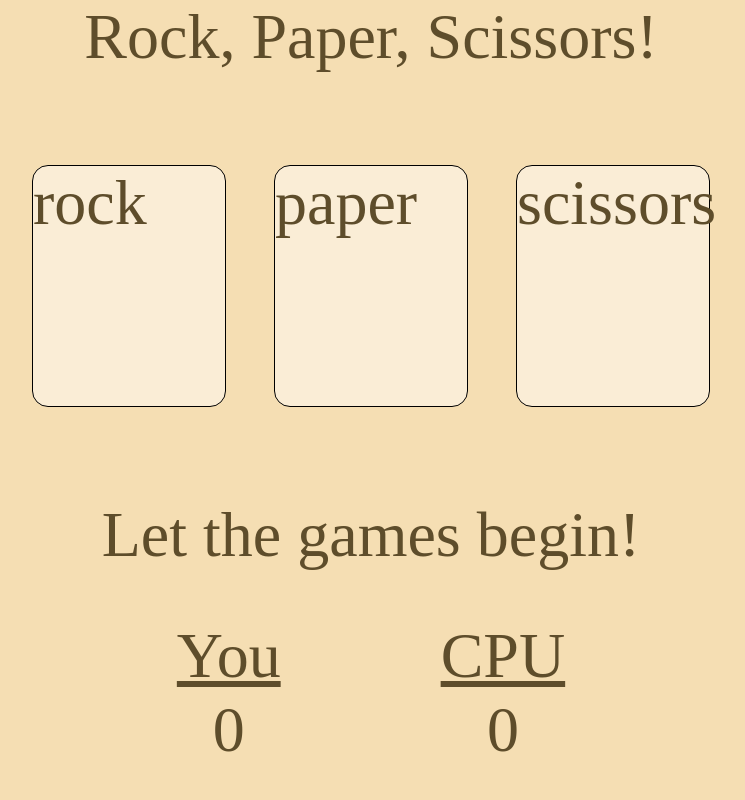
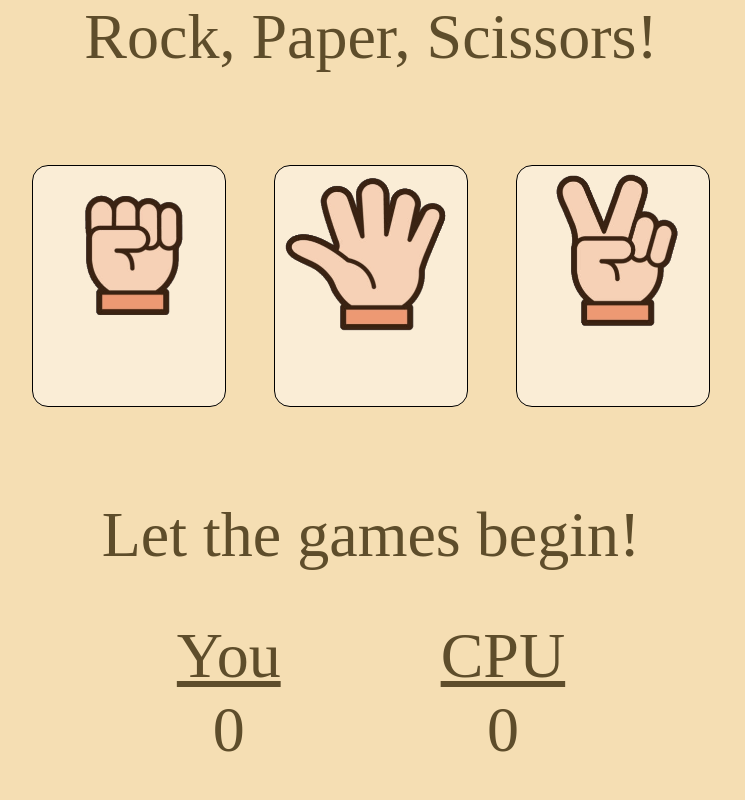
Before and after one commit to carnoldcoding/rps-javascript, a plain HTML site: page index.html in a window 1280 px wide. Shown: the whole page, without its empty margins (269-1014 px from the left). Drawn offline with Linux system fonts and the light colour scheme.

Commit message:
80% finished

```diff
--- a/app.js
+++ b/app.js
@@ -15,6 +15,7 @@ const cpuScore = document.querySelector(".computer-score");
 const playerScore = document.querySelector(".player-score");
 const cards = document.querySelectorAll(".card");
 const feedback = document.querySelector(".feedback");
+
 cards.forEach((card) => {
     card.addEventListener("click", () => {
         player1.selection = card.id;
@@ -54,8 +55,6 @@ function reset(){
     player1.choice = "";
     player2.score = 0;
     player2.choice = "";
-
-    feedback.textContent("Lets get started!");
 }
 
 function computerPlay(){
@@ -69,22 +68,22 @@ function computerPlay(){
 function playRound(playerSelection, computerSelection){
 
     if(playerSelection == computerSelection){
-        return "draw"
+        return "It's a draw!"
     }
     else if(playerSelection == 'r' && computerSelection == 's') {
         player1.score++;
-        return "Player1 Wins"
+        return "You win this round!"
     }
     else if(playerSelection == 's' && computerSelection == 'p') {
         player1.score++;
-        return "Player1 Wins"
+        return "You win this round!"
     }
     else if(playerSelection == 'p' && computerSelection == 'r') {
         player1.score++;
-        return "Player1 Wins"
+        return "You win this round!"
     }
     else {
         player2.score++;
-        return "Player2 Wins";
+        return "CPU takes the round!";
     }
 }
--- a/index.html
+++ b/index.html
@@ -14,9 +14,9 @@
             Rock, Paper, Scissors!
         </div>
         <div class = "game-wrapper">
-            <div class = "card" id="r">rock</div>
-            <div class = "card" id="p">paper</div>
-            <div class = "card" id="s">scissors</div>
+            <div class = "card" id="r"></div>
+            <div class = "card" id="p"></div>
+            <div class = "card" id="s"></div>
         </div>
         <div class = "feedback-wrapper">
             <div class = "feedback">
--- a/styles.css
+++ b/styles.css
@@ -81,5 +81,23 @@
 }
 
 .feedback{
+    transition: 2s;
+}
 
+#r{
+    background-image: url("./images/rock.png");
+    background-size: contain;
+    background-repeat: no-repeat;
 }
+
+#p{
+    background-image: url("./images/paper.png");
+    background-size: contain;
+    background-repeat: no-repeat;
+}
+
+#s{
+    background-image: url("./images/scissors.png");
+    background-size: contain;
+    background-repeat: no-repeat;
+}
```
Also changed, not shown: images/paper.png (added), images/rock.png (added), images/scissors.png (added).
